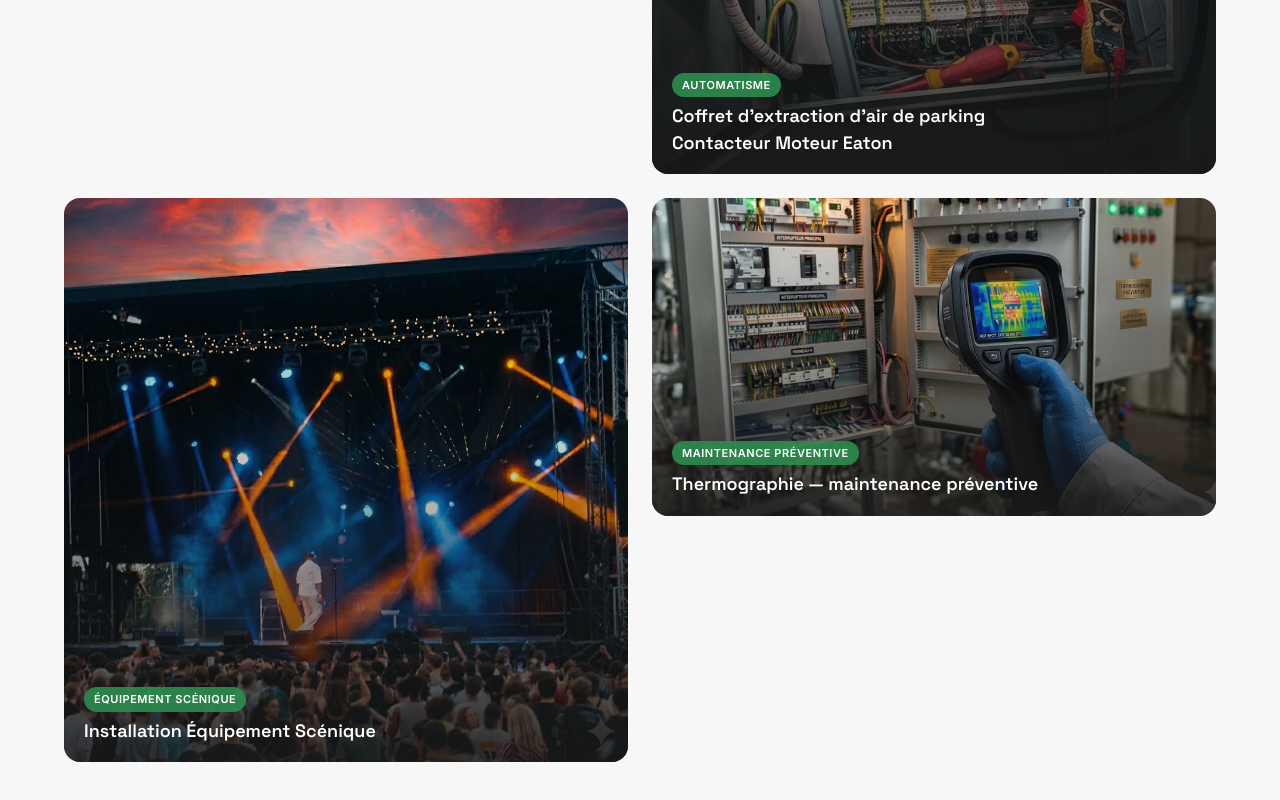
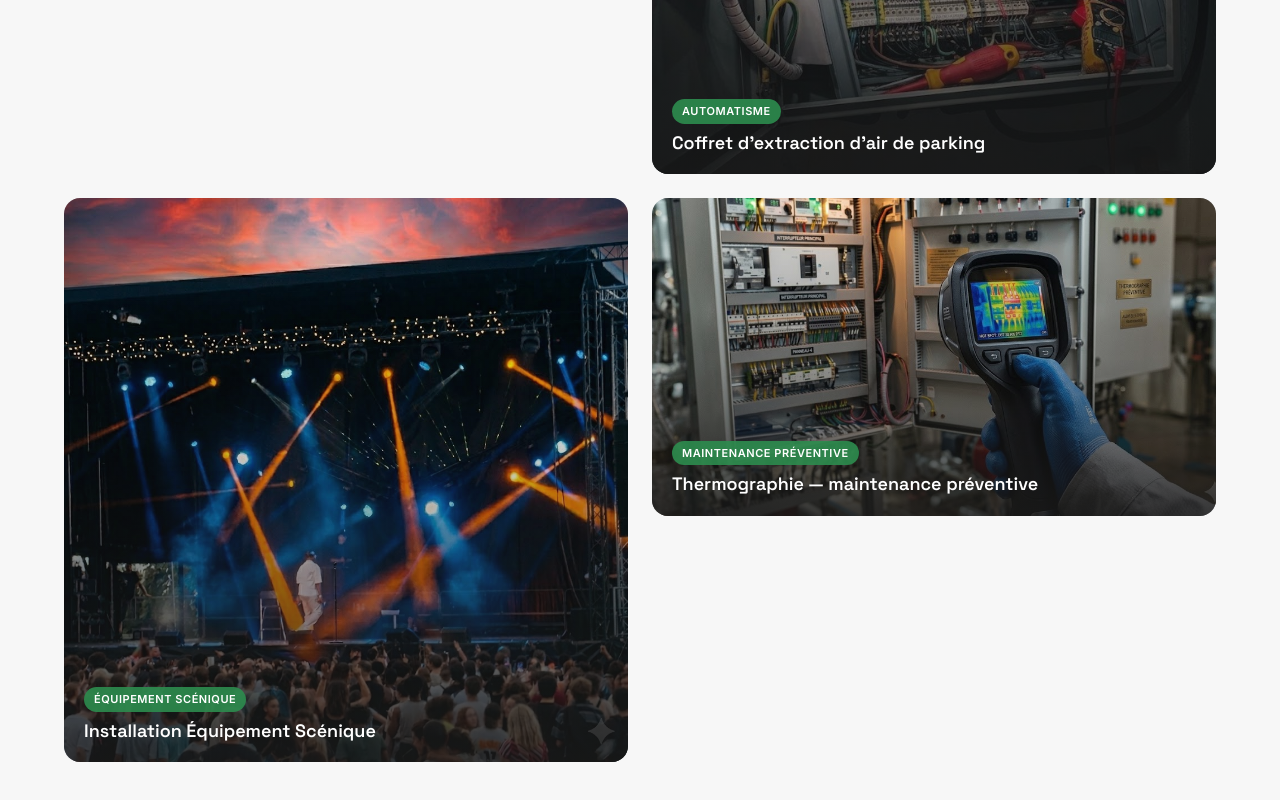
Before and after one commit to PHT001/emajor-site, a Next.js app: page / in a window 1280 px wide. Shown: the part 6079-6879 px from the top of the page. Built offline with nearby package versions, Linux system fonts and the light colour scheme.

Commit message:
content(installations): drop 'Contacteur Moteur Eaton' subtitle (already in brands)

```diff
--- a/components/Installations.tsx
+++ b/components/Installations.tsx
@@ -86,7 +86,6 @@ const proItems: Item[] = [
     alt: "Coffret électrique d'automatisme avec contacteurs Eaton — extraction d'air parking",
     category: "Automatisme",
     title: "Coffret d'extraction d'air de parking",
-    subtitle: "Contacteur Moteur Eaton",
     brands: ["Eaton", "Contacteur moteur", "Automatisme parking"],
     aspect: "7/8",
   },
```
